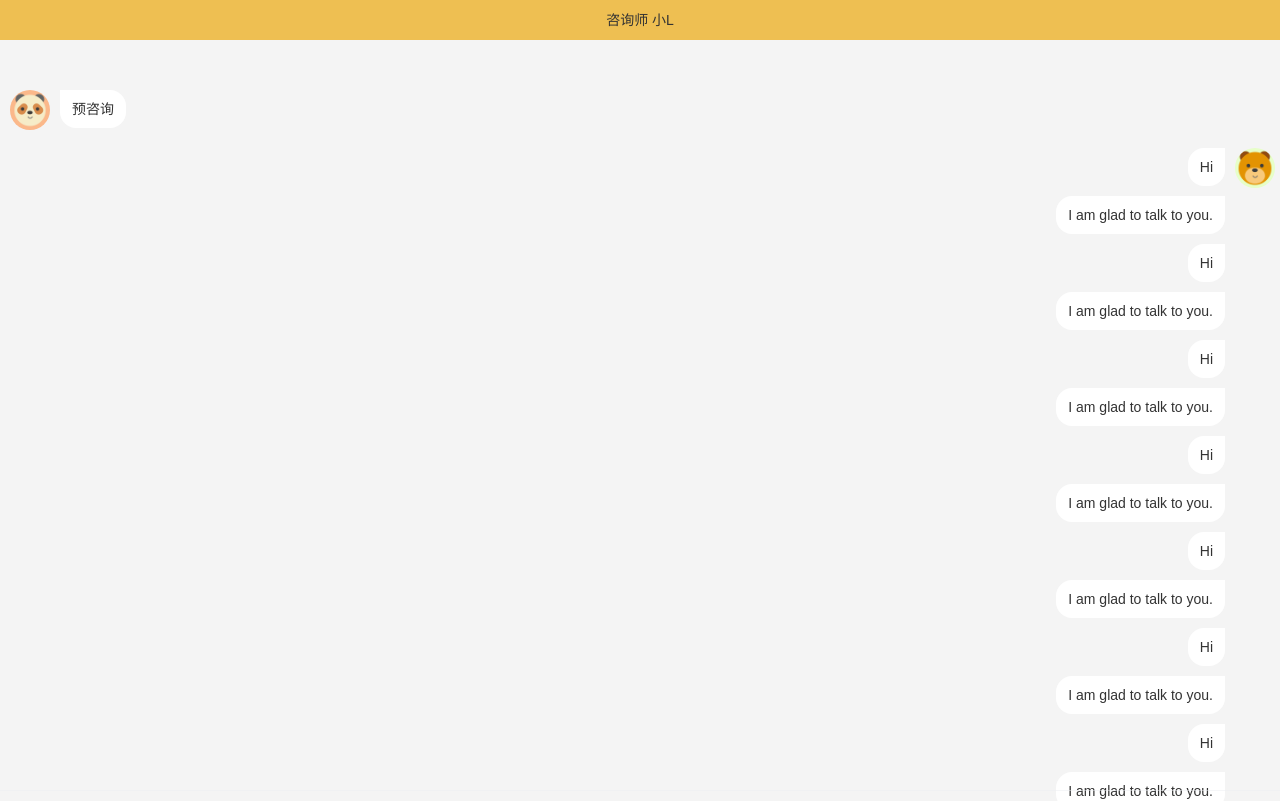
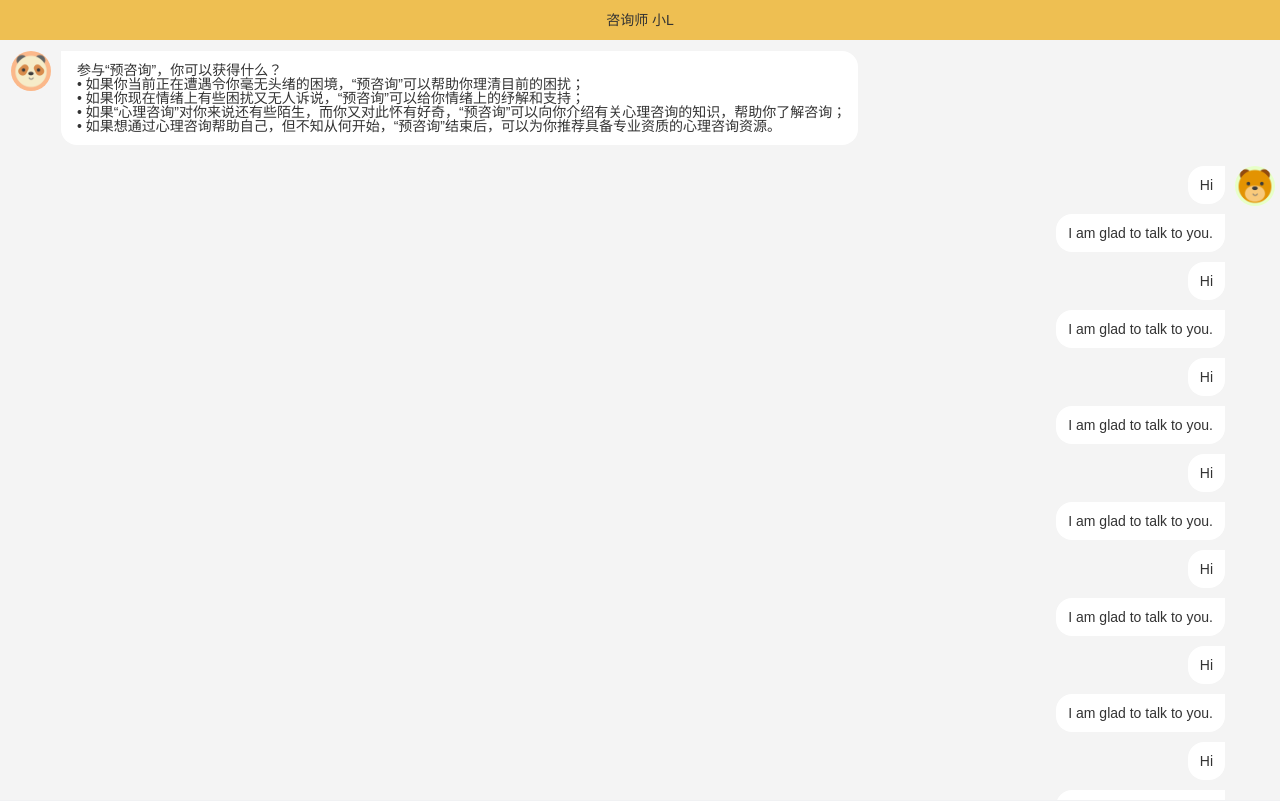
Before and after one commit to qiuhuachuan/h5-chat, a Vue app: page / in a window 1280 px wide. Shown: the top 801 px of the page. Built offline with nearby package versions, Linux system fonts and the light colour scheme.

Commit message:
布局调整

```diff
--- a/index.html
+++ b/index.html
@@ -9,6 +9,11 @@
     <!-- 开启底部安全区适配 -->
     <van-number-keyboard safe-area-inset-bottom />
     <title>预咨询</title>
+    <style>
+      #id {
+        height: 100vh;
+      }
+    </style>
   </head>
   <body>
     <div id="app"></div>
--- a/src/pages/chat/Chat.vue
+++ b/src/pages/chat/Chat.vue
@@ -28,20 +28,22 @@ export default defineComponent({
 
 <style lang="less" scoped>
 .chat-wrapper {
+  height: 100vh;
+  display: flex;
+  flex-direction: column;
   .header {
     height: 40px;
   }
   .content {
     flex: 1;
+    overflow-y: hidden;
   }
   .footer {
-    margin-top: auto;
-    position: fixed;
-    bottom: 10px;
+    width: 100%;
+    bottom: 0;
     left: 0;
     right: 0;
-    height: 100px;
-    z-index: 1000;
+    background-color: #eee;
   }
 }
 </style>
--- a/src/pages/chat/components/ChatContent.vue
+++ b/src/pages/chat/components/ChatContent.vue
@@ -1,10 +1,16 @@
 <template>
 	<div class="chat-content">
+    <div class="chat-container">
       <div class="chatbot">
-
         <img :src="chatbotAvatar">
         <div class="form-table">
-				<div class="details">预咨询</div>
+          <div class="details">
+参与“预咨询”，你可以获得什么？<br />
+  • 如果你当前正在遭遇令你毫无头绪的困境，“预咨询”可以帮助你理清目前的困扰；<br />
+  • 如果你现在情绪上有些困扰又无人诉说，“预咨询”可以给你情绪上的纾解和支持；<br />
+  • 如果“心理咨询”对你来说还有些陌生，而你又对此怀有好奇，“预咨询”可以向你介绍有关心理咨询的知识，帮助你了解咨询；<br />
+  • 如果想通过心理咨询帮助自己，但不知从何开始，“预咨询”结束后，可以为你推荐具备专业资质的心理咨询资源。
+          </div>
           <VantField
             v-model="state.problem"
             class="text-problem"
@@ -56,6 +62,7 @@
         </div>
       </div>
     </div>
+  </div>
 </template>
 
 <script>
@@ -104,13 +111,16 @@ export default defineComponent({
 
 <style lang="less" scoped>
 .chat-content {
-	height: inherit;
-	margin-top: 40px;
+  height: 100%;
+  overflow-y: hidden;
+  display: flex;
+  flex-direction: column;
+  .chat-container {
+    overflow-y: auto;
     .chatbot {
       display: flex;
       flex-direction: row;
-		padding: 5px;
-		margin-right: 5px;
+      padding: 6px 30px 6px 6px;
       img {
         margin: 5px;
         width: 40px;
@@ -128,7 +138,7 @@ export default defineComponent({
           word-break: break-all;
           padding: 12px;
           font-size: 14px;
-				text-align: right;
+          text-align: left;
           flex: 1;
           background-color: #fff;
           border-top-right-radius: 16px;
@@ -180,4 +190,5 @@ export default defineComponent({
       }
     }
   }
+}
 </style>
--- a/src/pages/chat/components/ChatFooter.vue
+++ b/src/pages/chat/components/ChatFooter.vue
@@ -39,27 +39,21 @@ export default defineComponent({
 
 <style lang="less" scoped>
 .chat-footer-outer {
-	// margin-top: auto;
-	z-index: 999;
-  position: fixed;
-  bottom: 10px;
-  left: 0;
-  right: 0;
 	.chat-footer-inner {
 		display: flex;
 		justify-content: space-between;
 		align-items: center;
 		.client-input {
-			flex-basis: 1;
+			flex: 1;
 			margin: 5px;
 			border-radius: 22px;
-			max-height: 80px;
-			overflow-y: visible;
+			max-height: 100px;
+			overflow-y: auto;
 		}
 		.client-button {
 			font-size: 14px;
 			color: #000;
-			width: 100px;
+			width: 80px;
 			margin: 5px;
 			background-color: #eebf52;
 		}
```
Lines whose indentation alone changed are shown as unchanged.
